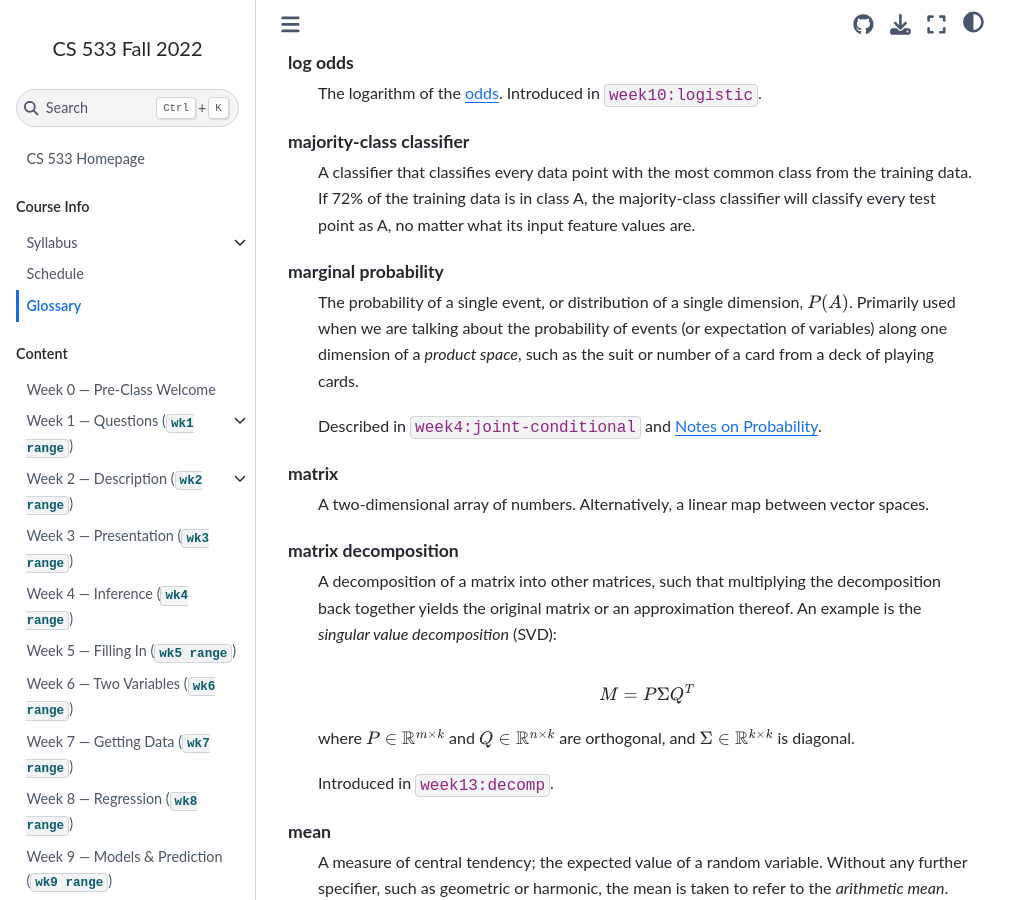
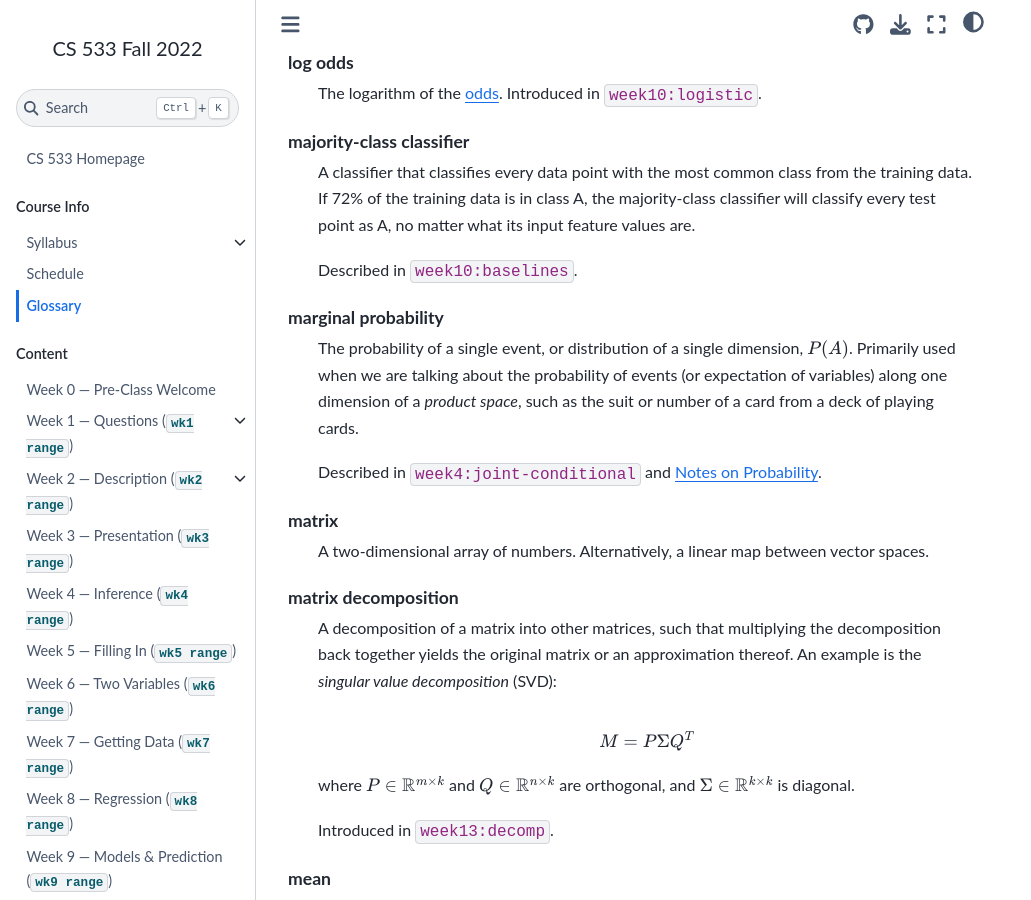
Before and after one commit to mdekstrand/cs533-web, a Jupyter Book: the page built from glossary.md, in a window 1280 px wide and 900 px high, scrolled down 8945 px. Shown: the whole window, without its empty margins (0-1031 px from the left). Built offline with Jupyter Book 1.0.4 settings and Sphinx 7.4.7 and the Sphinx Book theme 1.1.4, drawn with Linux system fonts in a browser that asks for light colours; pages that are not in the unit, such as notebooks, are missing from menus; cross-references to code outside the pages are shown as plain code; a style sheet for code colours, icons or effects is not loaded.

Commit message:
Note majority classifier

```diff
--- a/glossary.md
+++ b/glossary.md
@@ -300,6 +300,8 @@ majority-class classifier
     A classifier that classifies every data point with the most common class from the training data.
     If 72% of the training data is in class A, the majority-class classifier will classify every test point as A, no matter what its input feature values are.
 
+    Described in {video}`week10:baselines`.
+
 marginal probability
     The probability of a single event, or distribution of a single dimension, $P(A)$.
     Primarily used when we are talking about the probability of events (or expectation of variables) along one dimension of a *product space*, such as the suit or number of a card from a deck of playing cards.
```
